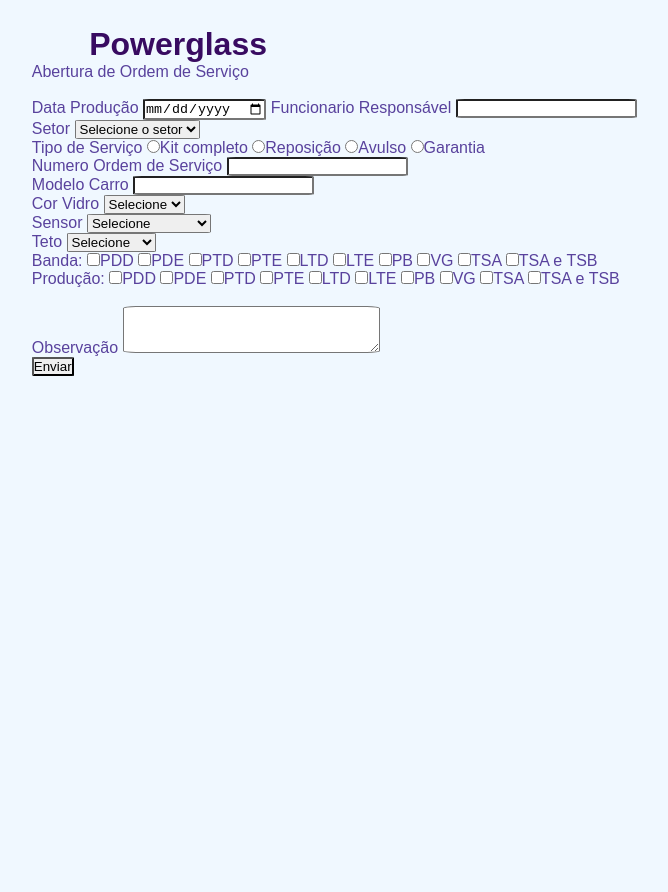
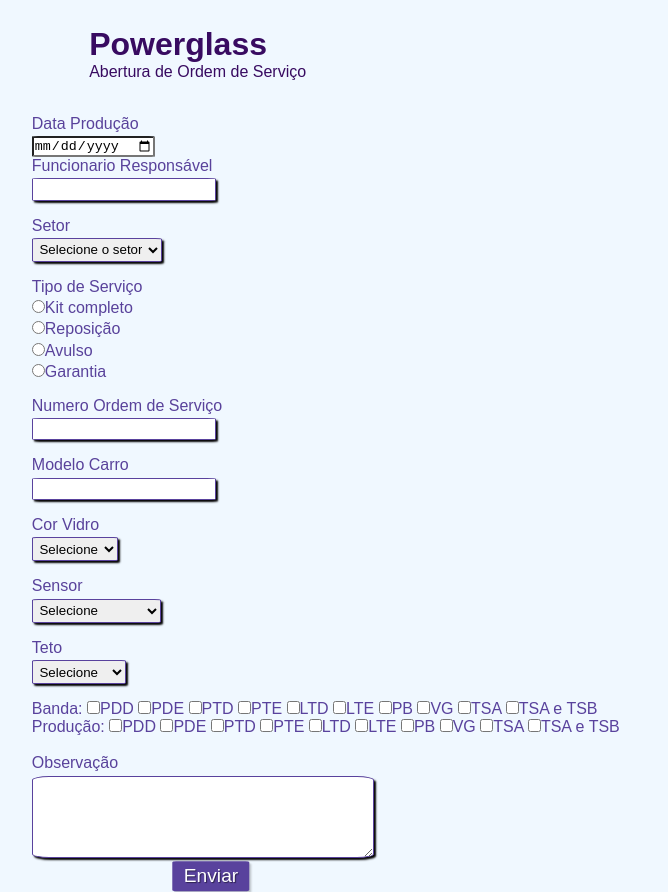
Before and after one commit to JohnSilva98/FormPowerGlass, a plain HTML site: page index.html in a window 1280 px wide. Shown: the whole page, without its empty margins (429-1097 px from the left). Before the commit the page ends 800 px from the top, so only its background shows below. Drawn offline with Linux system fonts and the light colour scheme.

Commit message:
finalizado, só melhorar o css agora

```diff
--- a/index.html
+++ b/index.html
@@ -7,7 +7,7 @@
     <title>Formulário Powerglass</title>
   </head>
   <body>
-    <div>
+    <div class="campo" id="head">
       <h1 id="title">Powerglass</h1>
       <p id="subt">Abertura de Ordem de Serviço</p>
       <br />
@@ -16,8 +16,8 @@
       <fieldset class="group">
         <div class="campo">
           <label for="Data">Data Produção</label>
-          <input type="date" name="Data" id="Data" />
-          <label for="Nome">Funcionario Responsável</label>
+          <input type="date" name="Data" id="nome" required />
+          <label for="nome">Funcionario Responsável</label>
           <input type="text" name="Nome" id="nome" required />
         </div>
       </fieldset>
@@ -45,11 +45,11 @@
       </div>
       <div class="campo">
         <label for="os">Numero Ordem de Serviço</label>
-        <input type="text" id="os" />
+        <input type="text" id="os" required />
       </div>
       <div class="campo">
         <label for="car">Modelo Carro</label>
-        <input type="text" id="car" />
+        <input type="text" id="car" required />
       </div>
       <fieldset class="group">
         <div class="campo">
@@ -100,9 +100,9 @@
       <div class="campo">
         <br />
         <label for="obs">Observação</label>
-        <textarea name="obs" id="obs" cols="30" rows="3"></textarea>
+        <textarea name="obs" id="obs" cols="40" rows="5"></textarea>
         <br />
-        <button type="submit">Enviar</button>
+        <button class="btn" type="submit">Enviar</button>
       </div>
     </form>
   </body>
--- a/styles.css
+++ b/styles.css
@@ -1,18 +1,24 @@
-*{
+* {
   margin: 0;
   padding: 0;
 }
 
-#title{
+#title {
   font-family: sans-serif;
   color: #380b61;
   margin-left: 7%;
 }
-fieldset{
+
+#subt {
+  font-family: sans-serif;
+  color: #380b61;
+  margin-left: 7%;
+}
+fieldset {
   border: 0;
 }
-body{
-  background-color: #F0F8FF;
+body {
+  background-color: #f0f8ff;
   font-family: sans-serif;
   font-size: 1em;
   color: #59429d;
@@ -20,11 +26,67 @@
   margin-top: 2%;
   justify-content: center;
 }
-input, select, textarea, button{
+input,
+select,
+textarea,
+button {
   border-radius: 5%;
 }
 
-fieldset.grupo{
+.campo {
+  margin-bottom: 1em;
+}
+
+.campo label {
+  margin-bottom: 0.2em;
+  color: #59429b;
+  display: block;
+}
+
+fieldset.grupo .campo {
   float: left;
   margin-right: 1em;
 }
+
+.campo input[type="text"],
+.campo select,
+.campo textarea {
+  padding: 0.2em;
+  border: 1px solid #59429d;
+  box-shadow: 2px 2px 2px rgba(0, 0, 0, 2);
+  display: block;
+}
+.campo select option {
+  padding-right: 1em;
+}
+.campo input:focus,
+.campo select:focus .campo textarea:focus {
+  background: #e0e0f8;
+}
+.btn {
+  font-size: 1.2em;
+  background: #59429d;
+  border: 0;
+  margin-bottom: 1em;
+  color: #ffffff;
+  padding: 0.2em 0.6em;
+  box-shadow: 2px 2px 2px rgba(0, 0, 0, 0.2);
+  text-shadow: 1px 1px 1px rgba(0, 0, 0, 0.5);
+  position: absolute;
+
+  left: 50%;
+  margin-right: -50%;
+  transform: translate(-50%, -50%);
+  transition: 0.2s;
+}
+
+.btn:hover {
+  background: #ccbbff;
+  box-shadow: inset 2px 2px 2px rgba(0, 0, 0, 0.2);
+  text-shadow: none;
+  transition: 0.5s;
+}
+
+#check {
+  display: inline-block;
+}
```
